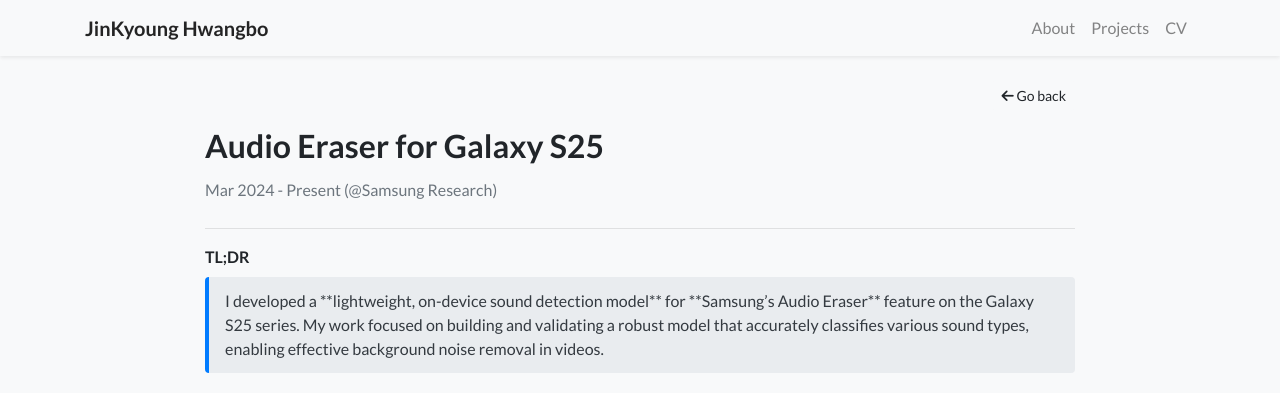
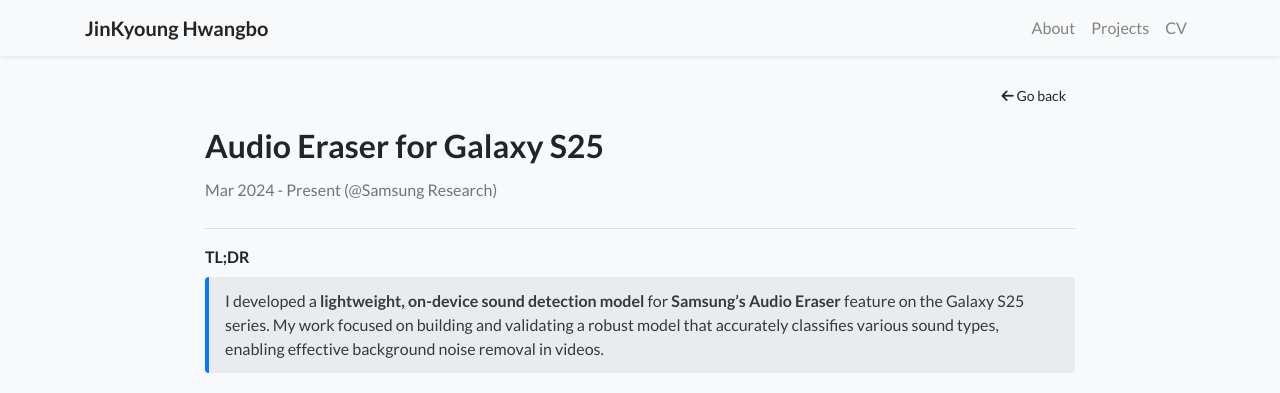
Before and after one commit to hbjk0305/hbjk0305.github.io, a Jekyll site: the page built from _projects/2024/2024-audio-eraser.md, in a window 1280 px wide and 1173 px high, cut to the strip 0-393 px from the top of the window. Built offline with Jekyll 4.4.1, drawn with Linux system fonts in a browser that asks for light colours; nearby versions of some CDN libraries; a style sheet for code colours, icons or effects is not loaded.

Commit message:
change to html tag

```diff
--- a/_projects/2024/2024-audio-eraser.md
+++ b/_projects/2024/2024-audio-eraser.md
@@ -11,7 +11,7 @@
 pub_last:       ' <span class="badge badge-pill badge-publication badge-success">Commercialized</span>'
 
 abstract: >-
-  I developed a **lightweight, on-device sound detection model** for **Samsung’s Audio Eraser** feature on the Galaxy S25 series. My work focused on building and validating a robust model that accurately classifies various sound types, enabling effective background noise removal in videos.
+  I developed a <strong>lightweight, on-device sound detection model</strong> for <strong>Samsung’s Audio Eraser</strong> feature on the Galaxy S25 series. My work focused on building and validating a robust model that accurately classifies various sound types, enabling effective background noise removal in videos.
 cover:          /assets/images/covers/audio-eraser.jpg
 
 ---
```
